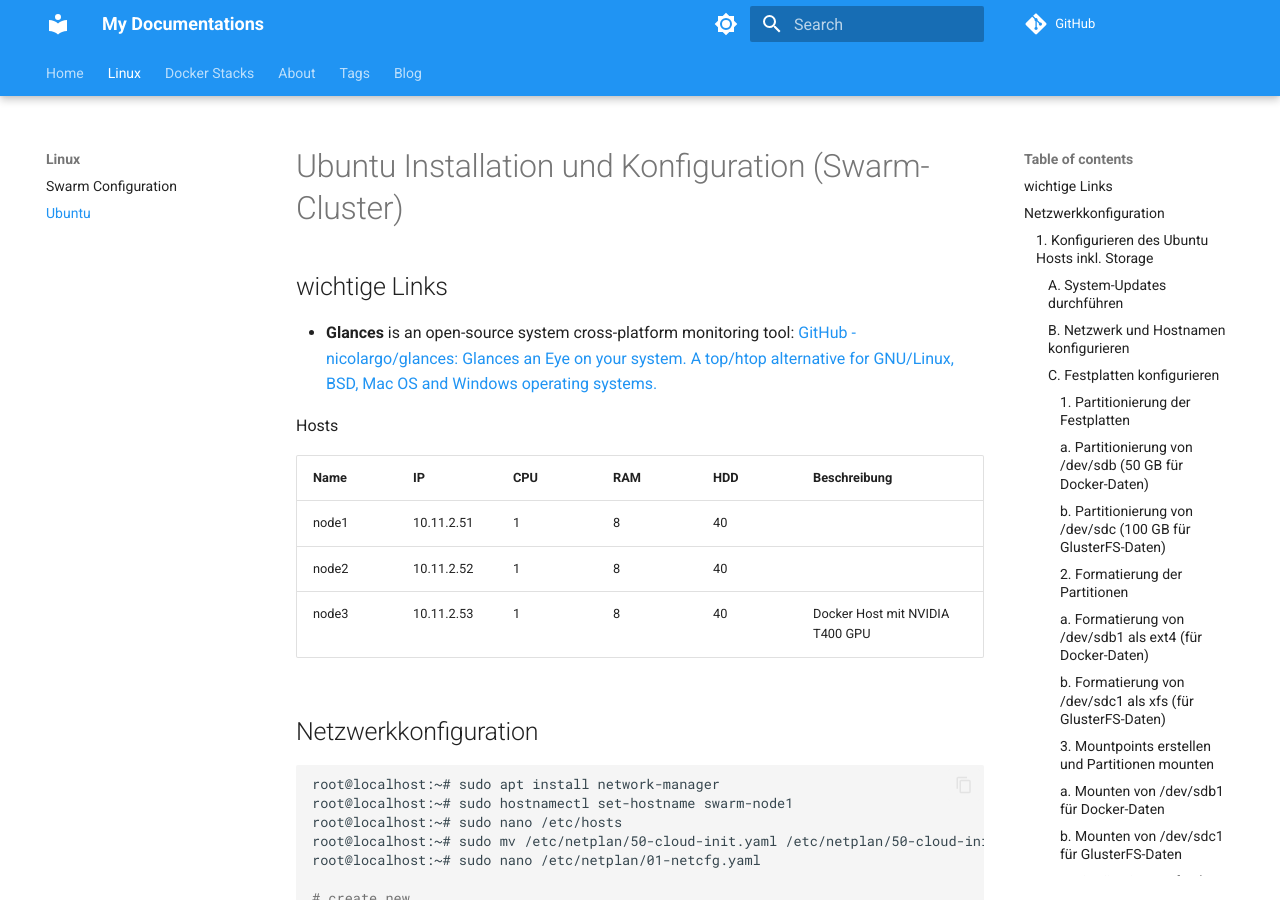
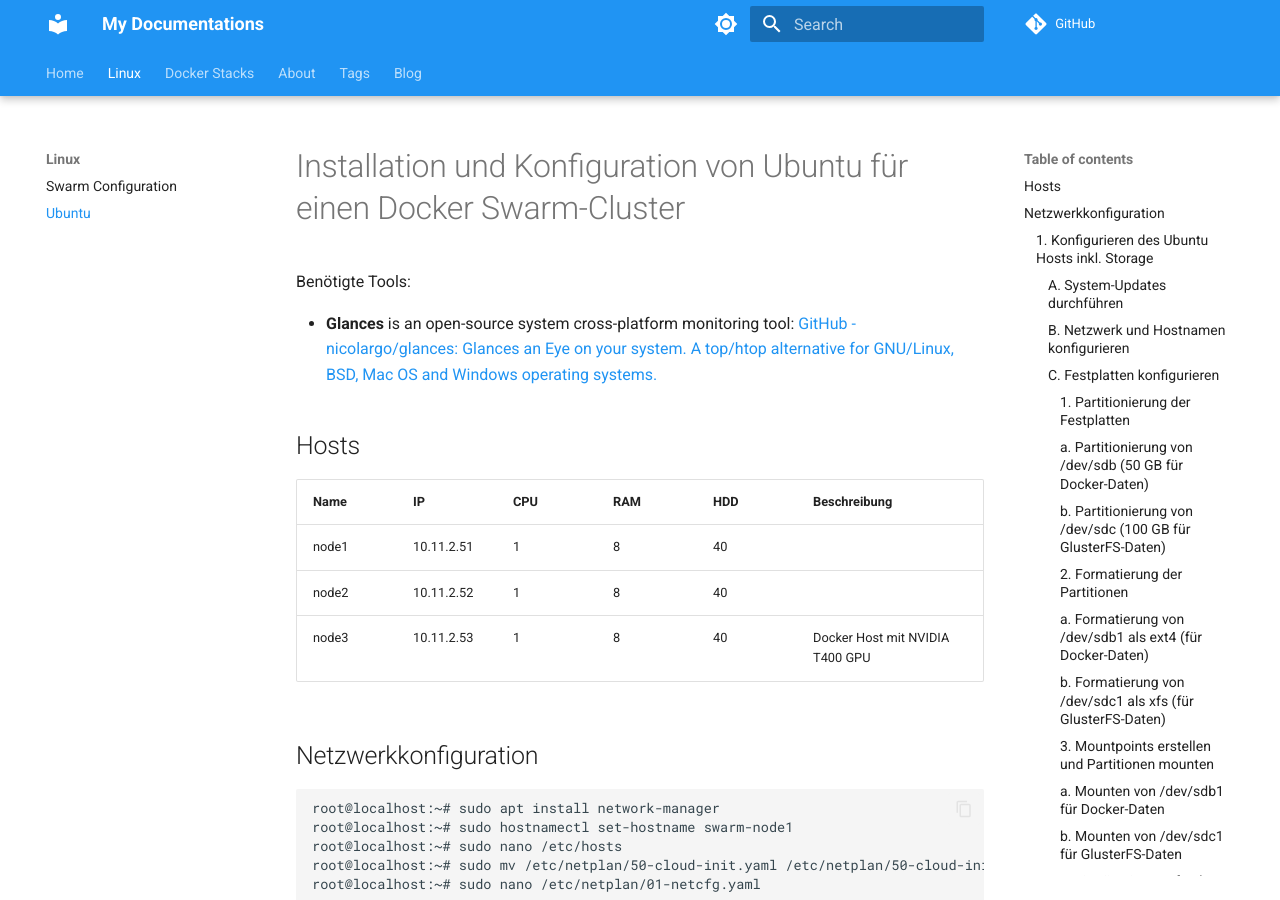
Before and after one commit to pat26-dotcom/home-lab, an MkDocs documentation site: the page built from docs/linux/ubuntu.md, in a window 1280 px wide and 900 px high. Built offline with MkDocs 1.6.1 and Material for MkDocs 9.7.7, drawn with Linux system fonts in a browser that asks for light colours; comment, search, counter and statistics services are not loaded.

Commit message:
changed linux

```diff
--- a/docs/linux/ubuntu.md
+++ b/docs/linux/ubuntu.md
@@ -1,10 +1,10 @@
-# Ubuntu Installation und Konfiguration (Swarm-Cluster)
+# Installation und Konfiguration von Ubuntu für einen Docker Swarm-Cluster
 
-## wichtige Links
+Benötigte Tools:
 
 - **Glances** is an open-source system cross-platform monitoring tool: [GitHub - nicolargo/glances: Glances an Eye on your system. A top/htop alternative for GNU/Linux, BSD, Mac OS and Windows operating systems.](https://github.com/nicolargo/glances)
 
-Hosts
+## Hosts
 
 | Name  | IP         | CPU | RAM | HDD | Beschreibung |
 | ----- | ---------- | --- | --- | --- | ------------ |
```
